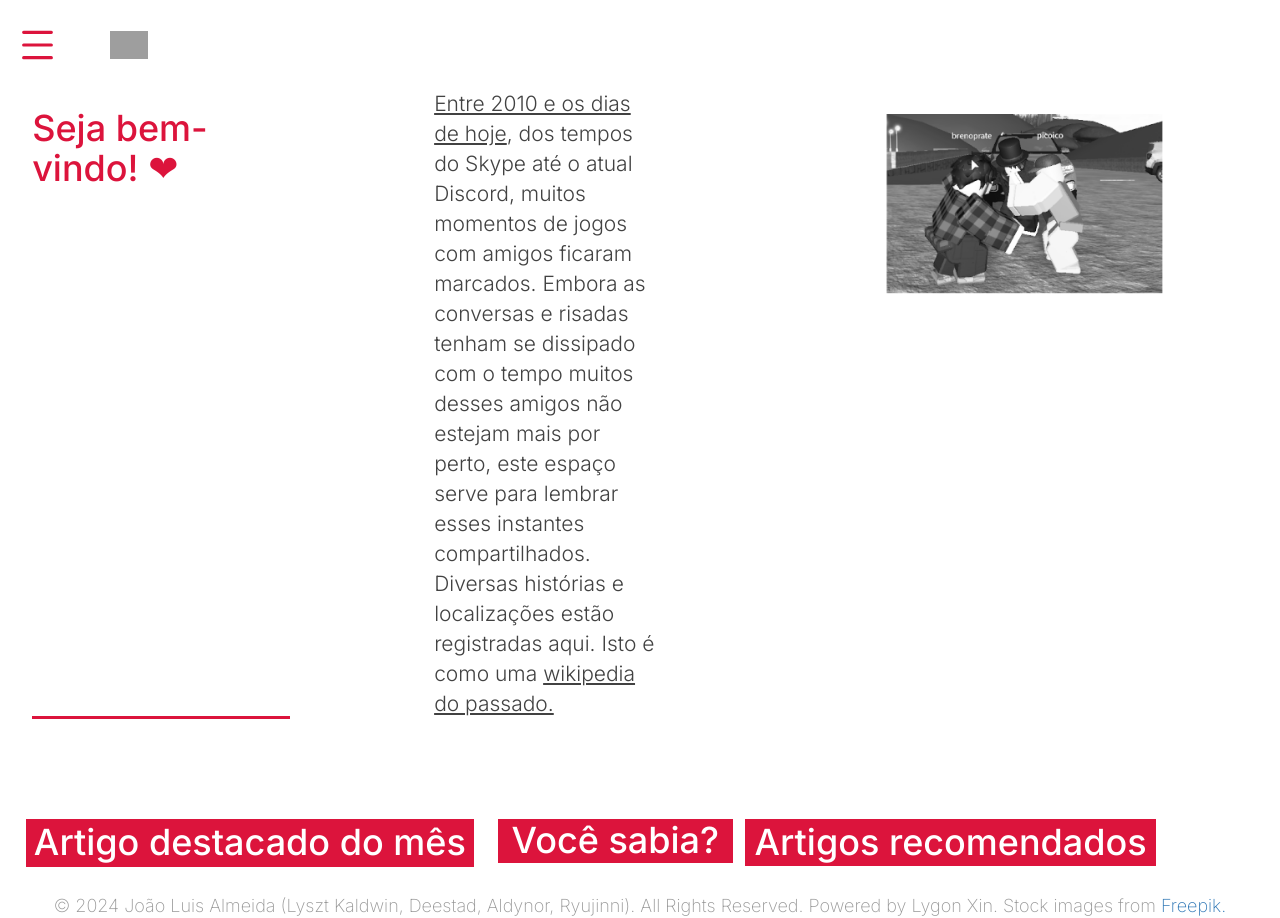
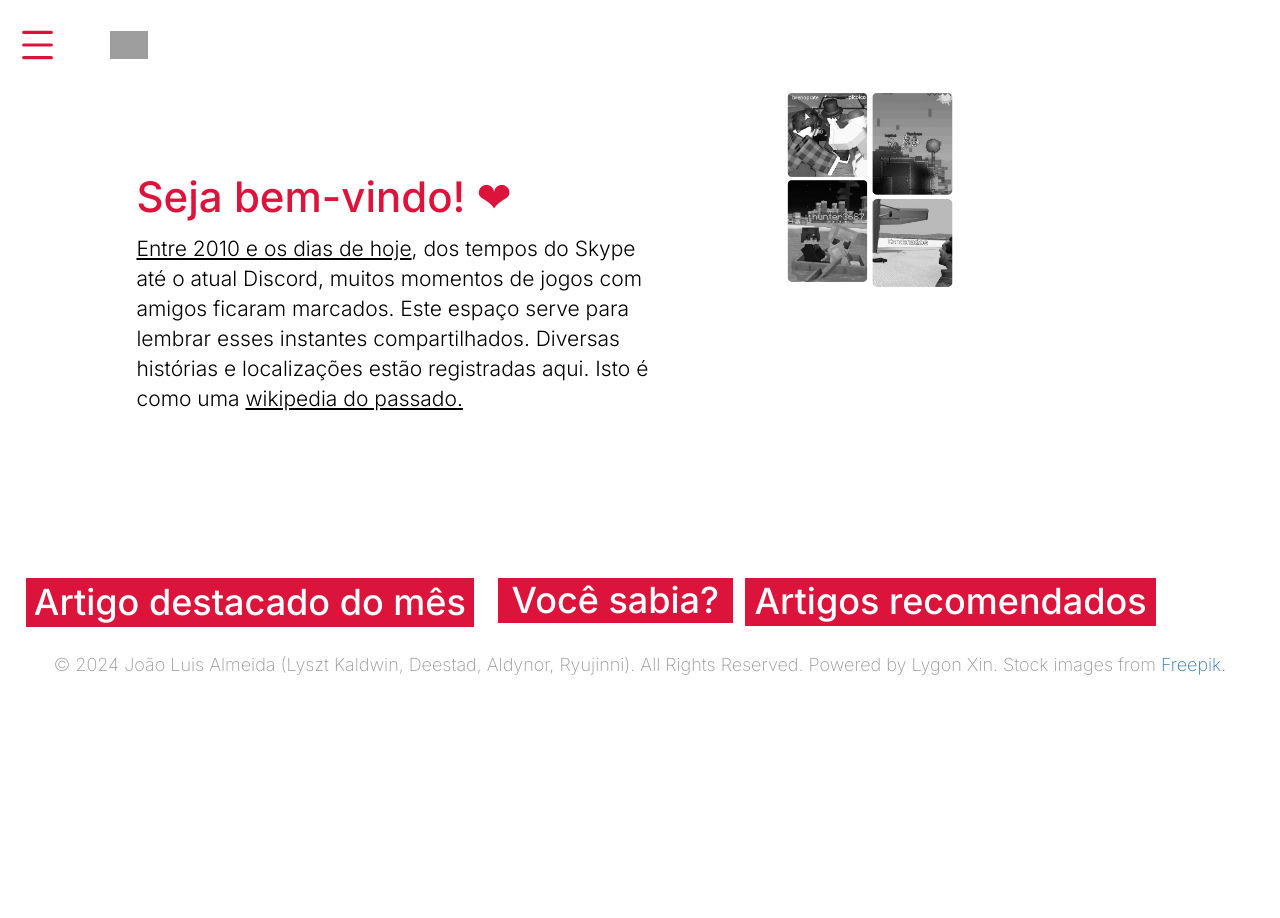
Before and after one commit to lyszt/lyszt.github.io, a Jekyll site: the page built from memorial.html, in a window 1280 px wide. Built offline with Jekyll 4.4.1, drawn with Linux system fonts in a browser that asks for light colours; grey boxes are pictures that could not be loaded.

Commit message:
Set a totally new layout, neater

```diff
--- a/The Memorial/css/default.css
+++ b/The Memorial/css/default.css
@@ -14,12 +14,12 @@
     animation-delay: 1.5s;
 }
 .introduction img {
-    animation: expandIn both 1s;
+    animation: fadeIn both 1s;
     animation-delay: 2s;
 }
 @keyframes expandIn{
     from{width: 0%;}
-    to{width: 60%;}
+    to{width: 80%;}
 }
 @keyframes fadeIn{
     from{opacity:0;}
@@ -28,39 +28,41 @@
 
 /* INTRODUCTION */
 .introduction {
-	border-top: #f1f1f1 2vw solid;
+  padding-top: 5%;
 	/* padding-top: 12%; */
 	/* padding-bottom: 5%; */
 	display: grid;
 	grid-auto-flow: column;
-	align-items: start;
 	font-size: 2.5em;
+  align-items: center;
 }
-.introduction div {
-    display: grid;
-    justify-content: center;
-    justify-items: center;
-    align-content: center;
-    grid-auto-flow: column;
-    width: 100%;
-    text-align: left;
+.introduction div{
+  margin-left: 10%;
+  display: grid;
+  justify-content: center;
+  /* justify-items: center; */
+  align-content: center;
+  /* grid-auto-flow: column; */
+  text-align: left;
 }
 .introduction h1 {
-    width: 80%;
     padding-bottom: .1em;
     color: crimson;
-    border-bottom: .1em solid crimson;
+  font-size: 1.2em;
+}
+#intro-introtext {
+  margin: 10%;
 }
 .introduction p {
-    width: 50%;
     font-size: .6em;
-    color: rgb(66, 66, 66);
+    color: rgb(0, 0, 0);
     font-weight: 300;
 }
 .introduction p b,u {
     font-size: inherit;
 }
 .introduction img {
+  width: 40%;
 }
 /* FEATURED */
 .wiki-featured {
@@ -73,6 +75,8 @@
 .featured-item {
   width: 95%;
   height: 95%;
+  font-size: 1em;
+  line-height: 1.8em;
 }
 .featured-item h1 {
   width: 100%;
--- a/memorial.html
+++ b/memorial.html
@@ -71,14 +71,10 @@
 <body>
     <section class="introduction">
         <div>
-            <div>
-
-            </div>
-            <div>
+            <div id="intro-introtext">
                 <h1>Seja bem-vindo! ❤</h1>
                 <p><u>Entre 2010 e os dias de hoje</u>, dos tempos do Skype até o atual Discord,
-                    muitos momentos de jogos com amigos ficaram marcados. Embora as conversas e risadas tenham se dissipado com o tempo
-                    muitos desses amigos não estejam mais por perto, este espaço serve para lembrar esses instantes compartilhados.
+                    muitos momentos de jogos com amigos ficaram marcados.   Este espaço serve para lembrar esses instantes compartilhados.
                     Diversas histórias e localizações estão registradas aqui. Isto é como uma <u>wikipedia do passado.</u></p>
             </div>
         </div>
```
Also changed, not shown: The Memorial/gallery/robloxaventuras.png.
